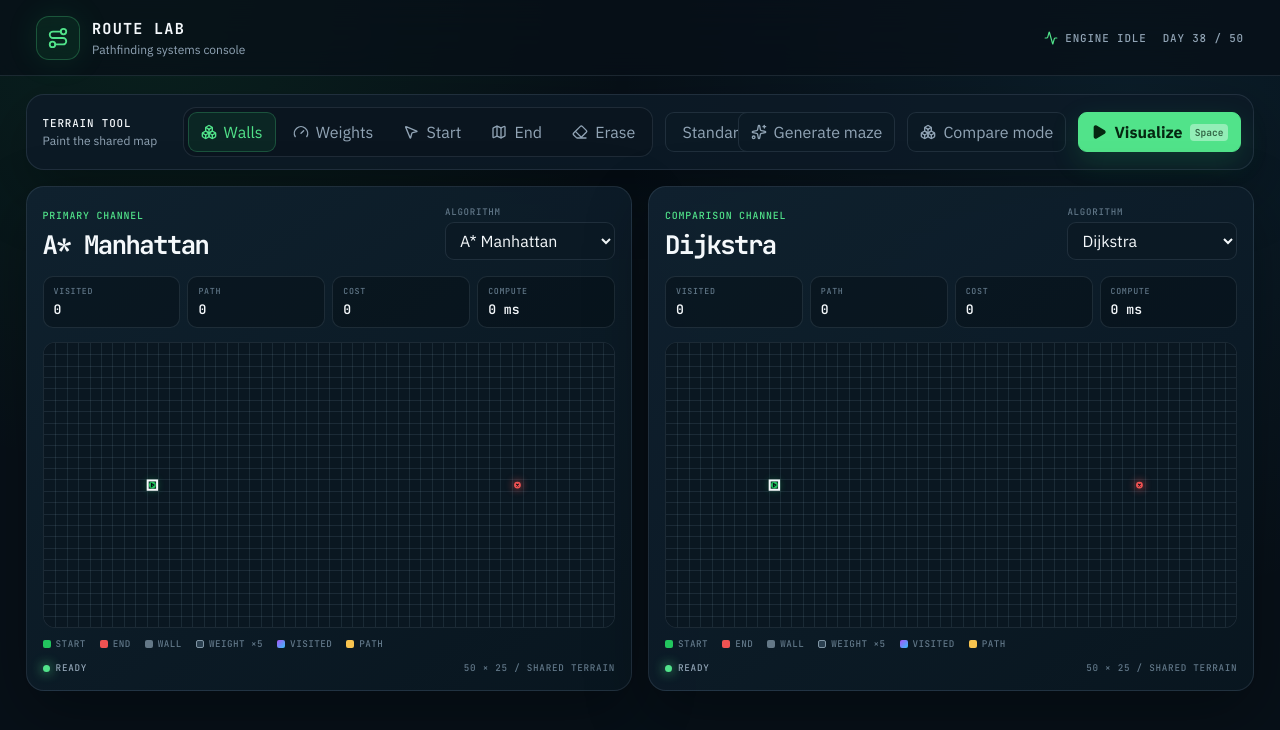
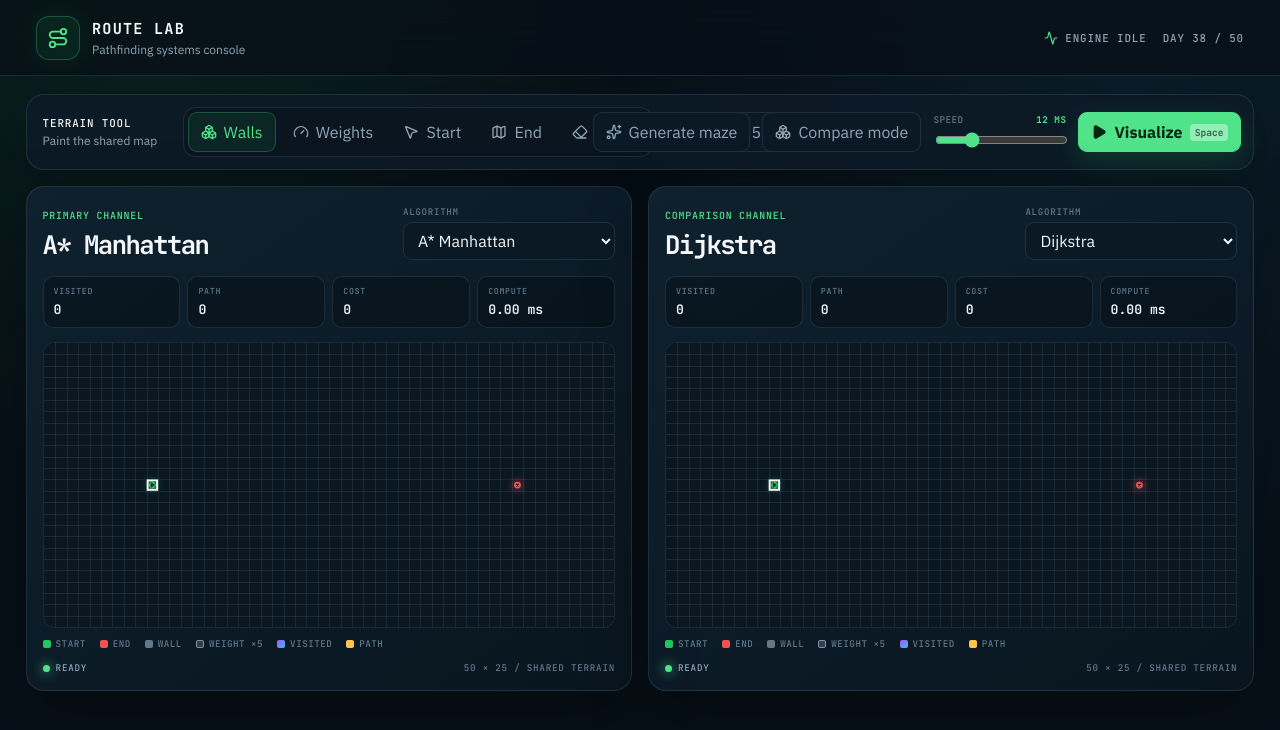
Before and after one commit to ShreeBohara/50-Days-of-Creative-Frontend, a React (Vite) app in the folder day-38-pathfinding-viz/: page / in a window 1280 px wide. Shown: the top 730 px of the page. Built offline with nearby package versions, Linux system fonts and the light colour scheme.

Commit message:
day-38: visualization-engine — cancellable event runner, speed control, and run states

```diff
--- a/day-38-pathfinding-viz/src/App.css
+++ b/day-38-pathfinding-viz/src/App.css
@@ -190,6 +190,31 @@
   background: #72ee9d;
 }
 
+.speed-control {
+  display: grid;
+  gap: 4px;
+  min-width: 126px;
+  color: var(--faint);
+  font: 500 0.58rem 'JetBrains Mono', monospace;
+  text-transform: uppercase;
+  letter-spacing: 0.05em;
+}
+
+.speed-control span {
+  display: flex;
+  justify-content: space-between;
+}
+
+.speed-control strong {
+  color: var(--green);
+}
+
+.speed-control input {
+  width: 100%;
+  accent-color: var(--green);
+  cursor: pointer;
+}
+
 kbd {
   padding: 2px 5px;
   color: rgba(5, 39, 17, 0.7);
@@ -365,6 +390,18 @@ kbd {
   box-shadow: 0 0 12px var(--green);
 }
 
+.status-pill.is-exploring i,
+.status-pill.is-tracing i {
+  background: var(--gold);
+  box-shadow: 0 0 12px var(--gold);
+}
+
+.status-pill.is-no-path i,
+.status-pill.is-cancelled i {
+  background: var(--red);
+  box-shadow: 0 0 12px var(--red);
+}
+
 @media (max-width: 1180px) {
   .control-deck,
   .panel-grid {
--- a/day-38-pathfinding-viz/src/App.jsx
+++ b/day-38-pathfinding-viz/src/App.jsx
@@ -12,6 +12,8 @@ import {
 } from 'lucide-react'
 import GridCanvas from './components/GridCanvas'
 import { applyTool, createTerrain, GRID_PRESETS } from './data/grid'
+import { ALGORITHMS } from './algorithms/pathfinding'
+import { useVisualizer } from './hooks/useVisualizer'
 import './App.css'
 
 const TOOLS = [
@@ -22,17 +24,16 @@ const TOOLS = [
   ['erase', Eraser, 'Erase'],
 ]
 
-const STATS = [
-  ['Visited', '0'],
-  ['Path', '0'],
-  ['Cost', '0'],
-  ['Compute', '0 ms'],
-]
-
-function Stats() {
+function Stats({ stats }) {
+  const values = [
+    ['Visited', stats.visited],
+    ['Path', stats.pathLength],
+    ['Cost', stats.cost],
+    ['Compute', `${stats.computationMs.toFixed(2)} ms`],
+  ]
   return (
     <dl className="stats-grid">
-      {STATS.map(([label, value]) => (
+      {values.map(([label, value]) => (
         <div key={label}>
           <dt>{label}</dt>
           <dd>{value}</dd>
@@ -42,28 +43,40 @@ function Stats() {
   )
 }
 
-function RoutePanel({ secondary = false, terrain, onApplyCell }) {
+function RoutePanel({
+  secondary = false,
+  terrain,
+  onApplyCell,
+  algorithm,
+  onAlgorithmChange,
+  visualizer,
+}) {
+  const algorithmLabel = ALGORITHMS.find((item) => item.id === algorithm)?.label
   return (
     <article className="route-panel">
       <header className="panel-header">
         <div>
           <span className="kicker">{secondary ? 'Comparison channel' : 'Primary channel'}</span>
-          <h2>{secondary ? 'Dijkstra' : 'A* Manhattan'}</h2>
+          <h2>{algorithmLabel}</h2>
         </div>
         <label className="select-control">
           <span>Algorithm</span>
-          <select defaultValue={secondary ? 'dijkstra' : 'astar-manhattan'}>
-            <option value="astar-manhattan">A* Manhattan</option>
-            <option value="dijkstra">Dijkstra</option>
+          <select value={algorithm} onChange={(event) => onAlgorithmChange(event.target.value)}>
+            {ALGORITHMS.map((item) => (
+              <option value={item.id} key={item.id}>{item.label}</option>
+            ))}
           </select>
         </label>
       </header>
-      <Stats />
+      <Stats stats={visualizer.stats} />
       <div className="grid-stage">
         <GridCanvas
           label={`${secondary ? 'Comparison' : 'Primary'} pathfinding terrain`}
           terrain={terrain}
           onApplyCell={onApplyCell}
+          disabled={visualizer.isRunning}
+          path={visualizer.path}
+          visited={visualizer.visited}
         />
       </div>
       <div className="legend" aria-label="Grid legend">
@@ -75,7 +88,7 @@ function RoutePanel({ secondary = false, terrain, onApplyCell }) {
         <span><i className="legend-path" /> Path</span>
       </div>
       <footer className="panel-footer">
-        <span className="status-pill"><i /> Ready</span>
+        <span className={`status-pill is-${visualizer.status}`}><i /> {visualizer.status}</span>
         <span>{terrain.cols} × {terrain.rows} / Shared terrain</span>
       </footer>
     </article>
@@ -85,14 +98,25 @@ function RoutePanel({ secondary = false, terrain, onApplyCell }) {
 function App() {
   const [terrain, setTerrain] = useState(() => createTerrain())
   const [tool, setTool] = useState('wall')
+  const [speed, setSpeed] = useState(12)
+  const [primaryAlgorithm, setPrimaryAlgorithm] = useState('astar-manhattan')
+  const [secondaryAlgorithm, setSecondaryAlgorithm] = useState('dijkstra')
+  const primaryVisualizer = useVisualizer(terrain, primaryAlgorithm, speed)
+  const secondaryVisualizer = useVisualizer(terrain, secondaryAlgorithm, speed)
+  const isRunning = primaryVisualizer.isRunning || secondaryVisualizer.isRunning
 
   const handlePresetChange = (event) => {
     const [cols, rows] = event.target.value.split('x').map(Number)
     setTerrain(createTerrain(cols, rows))
+    primaryVisualizer.reset()
+    secondaryVisualizer.reset()
   }
 
   const handleApplyCell = (x, y) => {
+    if (isRunning) return
     setTerrain((current) => applyTool(current, x, y, tool))
+    primaryVisualizer.reset()
+    secondaryVisualizer.reset()
   }
 
   return (
@@ -153,17 +177,51 @@ function App() {
               <Boxes aria-hidden="true" />
               Compare mode
             </button>
-            <button className="run-button" type="button">
+            <label className="speed-control">
+              <span>Speed <strong>{speed === 0 ? 'Instant' : `${speed} ms`}</strong></span>
+              <input
+                aria-label="Visualization delay in milliseconds"
+                max="50"
+                min="0"
+                onChange={(event) => setSpeed(Number(event.target.value))}
+                type="range"
+                value={speed}
+              />
+            </label>
+            <button
+              className="run-button"
+              onClick={isRunning ? primaryVisualizer.cancel : primaryVisualizer.start}
+              type="button"
+            >
               <Play aria-hidden="true" fill="currentColor" />
-              Visualize
+              {isRunning ? 'Cancel' : 'Visualize'}
               <kbd>Space</kbd>
             </button>
           </div>
         </section>
 
         <section className="panel-grid" aria-label="Pathfinding visualization panels">
-          <RoutePanel terrain={terrain} onApplyCell={handleApplyCell} />
-          <RoutePanel secondary terrain={terrain} onApplyCell={handleApplyCell} />
+          <RoutePanel
+            algorithm={primaryAlgorithm}
+            onAlgorithmChange={(algorithm) => {
+              primaryVisualizer.reset()
+              setPrimaryAlgorithm(algorithm)
+            }}
+            onApplyCell={handleApplyCell}
+            terrain={terrain}
+            visualizer={primaryVisualizer}
+          />
+          <RoutePanel
+            algorithm={secondaryAlgorithm}
+            onAlgorithmChange={(algorithm) => {
+              secondaryVisualizer.reset()
+              setSecondaryAlgorithm(algorithm)
+            }}
+            onApplyCell={handleApplyCell}
+            secondary
+            terrain={terrain}
+            visualizer={secondaryVisualizer}
+          />
         </section>
       </main>
     </div>
--- /dev/null
+++ b/day-38-pathfinding-viz/src/hooks/useVisualizer.js
@@ -0,0 +1,105 @@
+import { useCallback, useEffect, useRef, useState } from 'react'
+import { cellKey } from '../data/grid'
+import { runAlgorithm } from '../algorithms/pathfinding'
+
+function createState() {
+  return {
+    status: 'ready',
+    visited: new Map(),
+    path: new Map(),
+    result: null,
+    stats: {
+      visited: 0,
+      pathLength: 0,
+      cost: 0,
+      computationMs: 0,
+    },
+  }
+}
+
+function wait(delay) {
+  return new Promise((resolve) => window.setTimeout(resolve, delay))
+}
+
+export function useVisualizer(terrain, algorithm, speed) {
+  const [state, setState] = useState(createState)
+  const tokenRef = useRef(0)
+  const isRunning = state.status === 'exploring' || state.status === 'tracing'
+
+  const reset = useCallback(() => {
+    tokenRef.current += 1
+    setState(createState())
+  }, [])
+
+  const cancel = useCallback(() => {
+    tokenRef.current += 1
+    setState((current) => isRunning
+      ? { ...current, status: 'cancelled' }
+      : current)
+  }, [isRunning])
+
+  const start = useCallback(async () => {
+    tokenRef.current += 1
+    const token = tokenRef.current
+    const result = runAlgorithm(terrain, algorithm)
+    const computationMs = result.computationMs
+
+    setState({
+      ...createState(),
+      status: 'exploring',
+      result,
+      stats: { visited: 0, pathLength: 0, cost: 0, computationMs },
+    })
+
+    if (speed === 0) {
+      const visited = new Map(result.visited.map((point, index) => [cellKey(point.x, point.y), index]))
+      setState((current) => ({
+        ...current,
+        status: 'tracing',
+        visited,
+        stats: { ...current.stats, visited: result.visited.length },
+      }))
+    } else {
+      const visited = new Map()
+      for (let index = 0; index < result.visited.length; index += 1) {
+        if (tokenRef.current !== token) return
+        const point = result.visited[index]
+        visited.set(cellKey(point.x, point.y), index)
+        setState((current) => ({
+          ...current,
+          visited: new Map(visited),
+          stats: { ...current.stats, visited: index + 1 },
+        }))
+        await wait(speed)
+      }
+      if (tokenRef.current !== token) return
+      setState((current) => ({ ...current, status: 'tracing' }))
+    }
+
+    if (tokenRef.current !== token) return
+    const path = new Map(result.path.map((point, index) => [cellKey(point.x, point.y), index]))
+    setState((current) => ({
+      ...current,
+      status: result.found ? 'complete' : 'no-path',
+      path,
+      stats: {
+        visited: result.visited.length,
+        pathLength: result.pathLength,
+        cost: result.cost,
+        computationMs,
+      },
+    }))
+  }, [algorithm, speed, terrain])
+
+  useEffect(() => () => {
+    tokenRef.current += 1
+  }, [])
+
+  return {
+    ...state,
+    isRunning,
+    cancel,
+    reset,
+    start,
+  }
+}
```
